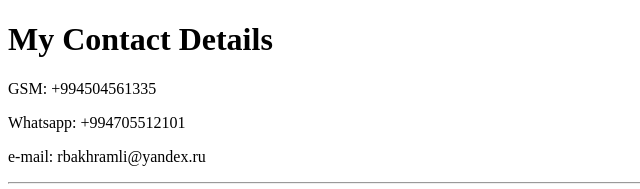
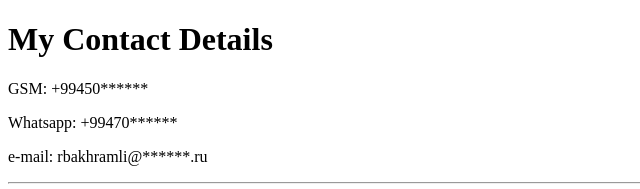
Before and after one commit to rosk4/cv, a plain HTML site: page contact-me.html in a window 1280 px wide. Shown: the top 189 px of the page, 0-640 px from the left. Drawn offline with Linux system fonts and the light colour scheme.

Commit message:
Update contact-me.html

```diff
--- a/contact-me.html
+++ b/contact-me.html
@@ -8,9 +8,9 @@
 
 <body>
   <h1>My Contact Details</h1>
-  <p>GSM: +994504561335</p>
-  <p>Whatsapp: +994705512101</p>
-  <p>e-mail: rbakhramli@yandex.ru</p>
+  <p>GSM: +99450******</p>
+  <p>Whatsapp: +99470******</p>
+  <p>e-mail: rbakhramli@******.ru</p>
   <hr>
   <form action="mailto:rbakhramli@yandex.ru" method="post" enctype="text/plain">
     <label>Your Name:</label>
```
